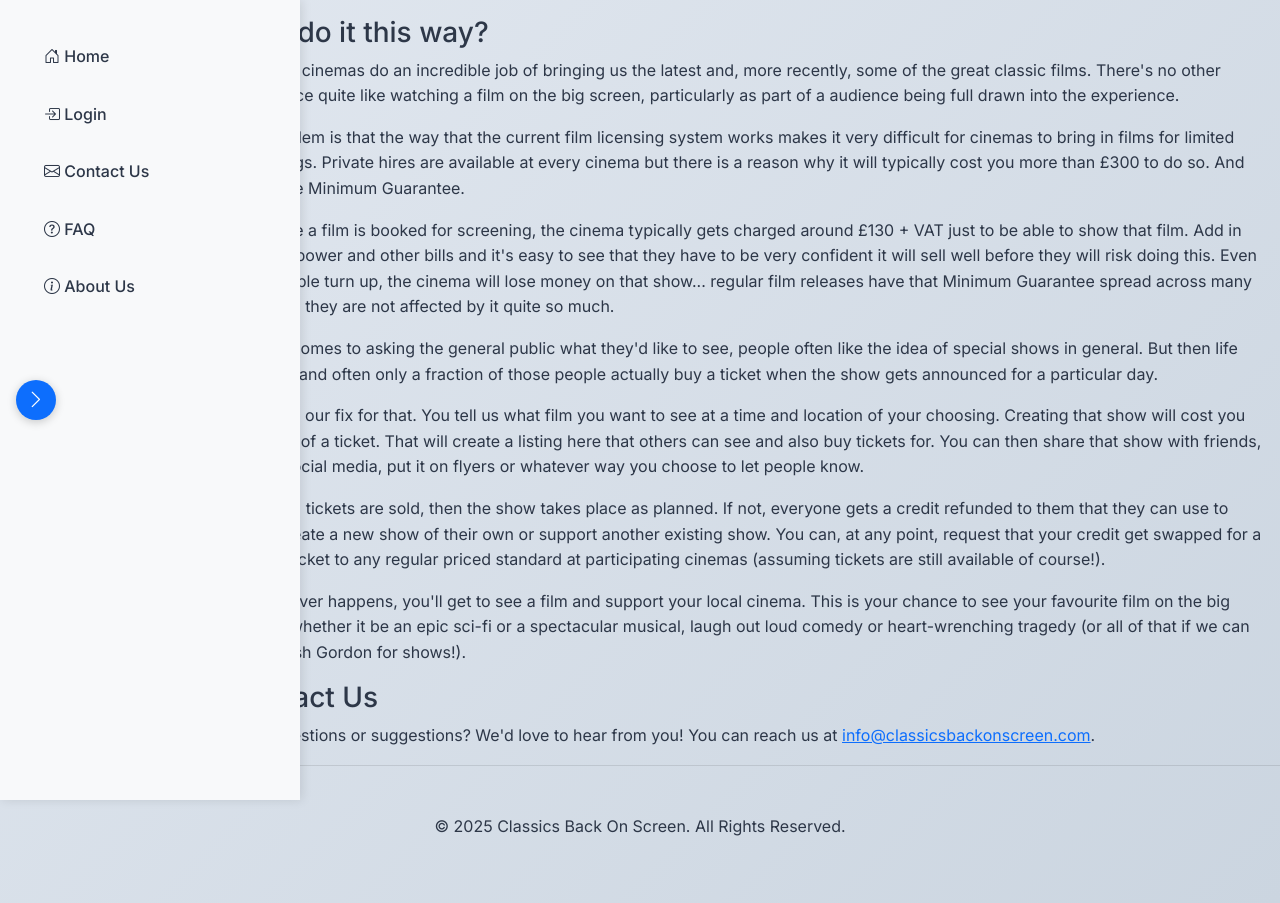
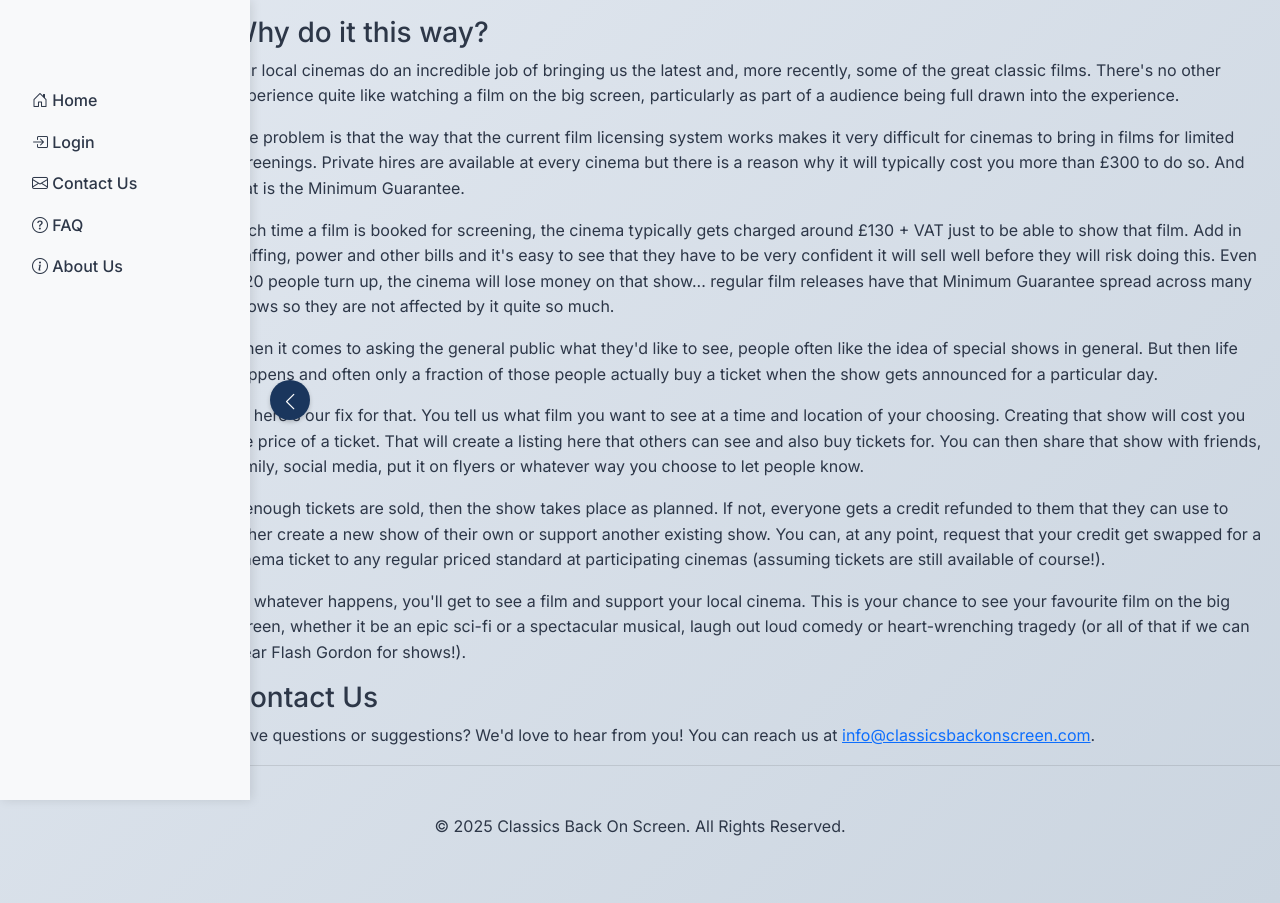
Before and after one commit to betterlucky/ClassicsOnScreen, a Django app: page /about/ in a window 1280 px wide. Run offline with Django 4.2, Linux system fonts and the light colour scheme.

Commit message:
fixed sidebar (again)

```diff
--- a/blog/static/css/styles.css
+++ b/blog/static/css/styles.css
@@ -710,91 +710,125 @@ footer .social-links a:hover {
     position: fixed;
     top: 0;
     left: 0;
-    height: 100vh;
-    width: 100%;
-    max-width: 300px;
+    bottom: 0;
+    width: 250px;
     background: white;
-    transform: translateX(-100%) !important; /* Force hidden by default with !important */
     transition: transform 0.3s ease-in-out;
     box-shadow: 2px 0 10px rgba(0,0,0,0.1);
     z-index: 1029;
-    overflow-y: auto;
+    padding: 1rem;
+    padding-top: 4rem; /* Make room for the toggle button */
 }
 
-/* Desktop-specific sidebar behavior */
-@media (min-width: 769px) {
+/* Mobile styles */
+@media (max-width: 767.98px) {
     .sidebar {
-        transform: translateX(0) !important; /* Force visible on desktop */
+        transform: translateX(-100%);
+    }
+
+    .sidebar:not(.collapsed) {
+        transform: translateX(0);
+    }
+
+    main {
+        width: 100%;
+        margin-left: 0;
+        padding-top: 4rem;
     }
 }
 
-/* When sidebar is shown */
-.sidebar.show {
-    transform: translateX(0) !important;
+/* Desktop styles */
+@media (min-width: 768px) {
+    .sidebar {
+        transform: translateX(0);
     }
 
-/* Toggle button - show on all devices */
+    .sidebar.collapsed {
+        transform: translateX(-250px);
+    }
+
+    main {
+        margin-left: 250px;
+        transition: margin-left 0.3s ease-in-out;
+        padding-top: 1rem;
+    }
+
+    main.sidebar-collapsed {
+        margin-left: 0;
+    }
+}
+
+/* Sidebar Toggle Button */
 .sidebar-toggle {
     position: fixed;
-    top: 50%;
+    top: 50vh;
+    transform: translateY(-50%);
     left: 1rem;
-    transform: translateY(-50%);
-    z-index: 1030;
+    z-index: 1040;
     width: 40px;
     height: 40px;
-    border-radius: 50%;
-    box-shadow: 0 2px 10px rgba(0,0,0,0.2);
-    background: #0d6efd;
+    background: var(--primary-color);
     color: white;
     border: none;
+    border-radius: 50%;
+    cursor: pointer;
     display: flex;
     align-items: center;
     justify-content: center;
+    box-shadow: 0 2px 4px rgba(0, 0, 0, 0.2);
+    transition: all 0.3s ease;
     padding: 0;
 }
 
-/* Arrow icon */
+.sidebar-toggle:hover {
+    background-color: var(--secondary-color);
+    color: white;
+    box-shadow: 0 4px 8px rgba(0, 0, 0, 0.2);
+}
+
 .sidebar-toggle i {
     font-size: 1.2rem;
     transition: transform 0.3s ease;
 }
 
-/* Rotate arrow when sidebar is open */
-.sidebar-toggle[aria-expanded="true"] i {
+/* Rotate arrow when sidebar is not collapsed */
+body:not(.sidebar-collapsed) .sidebar-toggle i {
     transform: rotate(180deg);
 }
 
-/* Add some polish to the sidebar */
-.sidebar .nav {
-    padding: 1rem;
+/* Desktop toggle button position */
+@media (min-width: 768px) {
+    .sidebar-toggle {
+        left: 270px;
+        transition: left 0.3s ease-in-out;
     }
 
-.sidebar .nav-link {
-    padding: 0.75rem 1rem;
-    border-radius: 8px;
-    margin-bottom: 0.5rem;
+    body.sidebar-collapsed .sidebar-toggle {
+        left: 1rem;
+    }
 }
 
-/* Overlay for main content when sidebar is open */
-body.sidebar-open::before { /* Important: Add this class to body when sidebar is open (JS) */
-    content: "";
+/* Mobile overlay */
+@media (max-width: 767.98px) {
+    body::after {
+        content: '';
         position: fixed;
         top: 0;
         left: 0;
-    width: 100%;
-    height: 100%;
-    background-color: rgba(0, 0, 0, 0.5);
-    z-index: 1028; /* Below the sidebar */
-    opacity: 1;
-    transition: opacity 0.3s ease;
+        right: 0;
+        bottom: 0;
+        background: rgba(0,0,0,0.5);
+        z-index: 1025;
+        opacity: 0;
+        visibility: hidden;
+        transition: opacity 0.3s ease, visibility 0.3s ease;
     }
 
-/* Hide the overlay when sidebar is closed */
-body:not(.sidebar-open)::before {
-    opacity: 0;
-    pointer-events: none; /* Prevent clicks on the overlay */
+    body:not(.sidebar-collapsed)::after {
+        opacity: 1;
+        visibility: visible;
     }
-
+}
 
 /* Desktop specific filter layout */
 @media (min-width: 769px) {
--- a/blog/templates/base.html
+++ b/blog/templates/base.html
@@ -13,12 +13,11 @@
 </head>
 
 <body>
-    <!-- Move toggle button outside the container -->
-    <button class="btn sidebar-toggle" type="button" data-bs-toggle="collapse" data-bs-target="#sidebarMenu" aria-label="Toggle navigation" aria-expanded="false" aria-controls="sidebarMenu">
-        <i class="bi bi-chevron-right"></i>
-    </button>
+    <div class="container-fluid">
+        <button class="btn sidebar-toggle" type="button" aria-controls="sidebarMenu" aria-expanded="false">
+            <i class="bi bi-chevron-right"></i>
+        </button>
 
-    <div class="container-fluid">
         <div class="row">
             <!-- Sidebar -->
             {% include "sidebar.html" %}
@@ -38,7 +37,7 @@
 
     <!-- Global Scripts -->
     <script src="https://cdn.jsdelivr.net/npm/bootstrap@5.3.3/dist/js/bootstrap.bundle.min.js"></script>
-    <script src="{% static 'js/sidebar.js' %}" defer></script>
+    <script src="{% static 'js/sidebar.js' %}"></script>
 
     <!-- Page-specific Scripts -->
     {% block scripts %}{% endblock scripts %}
--- a/blog/templates/sidebar.html
+++ b/blog/templates/sidebar.html
@@ -1,4 +1,4 @@
-<nav id="sidebarMenu" class="col-md-3 col-lg-2 d-md-block bg-light sidebar collapse">
+<nav id="sidebarMenu" class="col-md-3 col-lg-2 d-md-block bg-light sidebar collapsed">
     <div class="position-sticky pt-3">
         <ul class="nav flex-column">
             <li class="nav-item">
```
Also changed, not shown: blog/static/js/sidebar.js (+50 -7 lines). Lines whose indentation alone changed are shown as unchanged.
